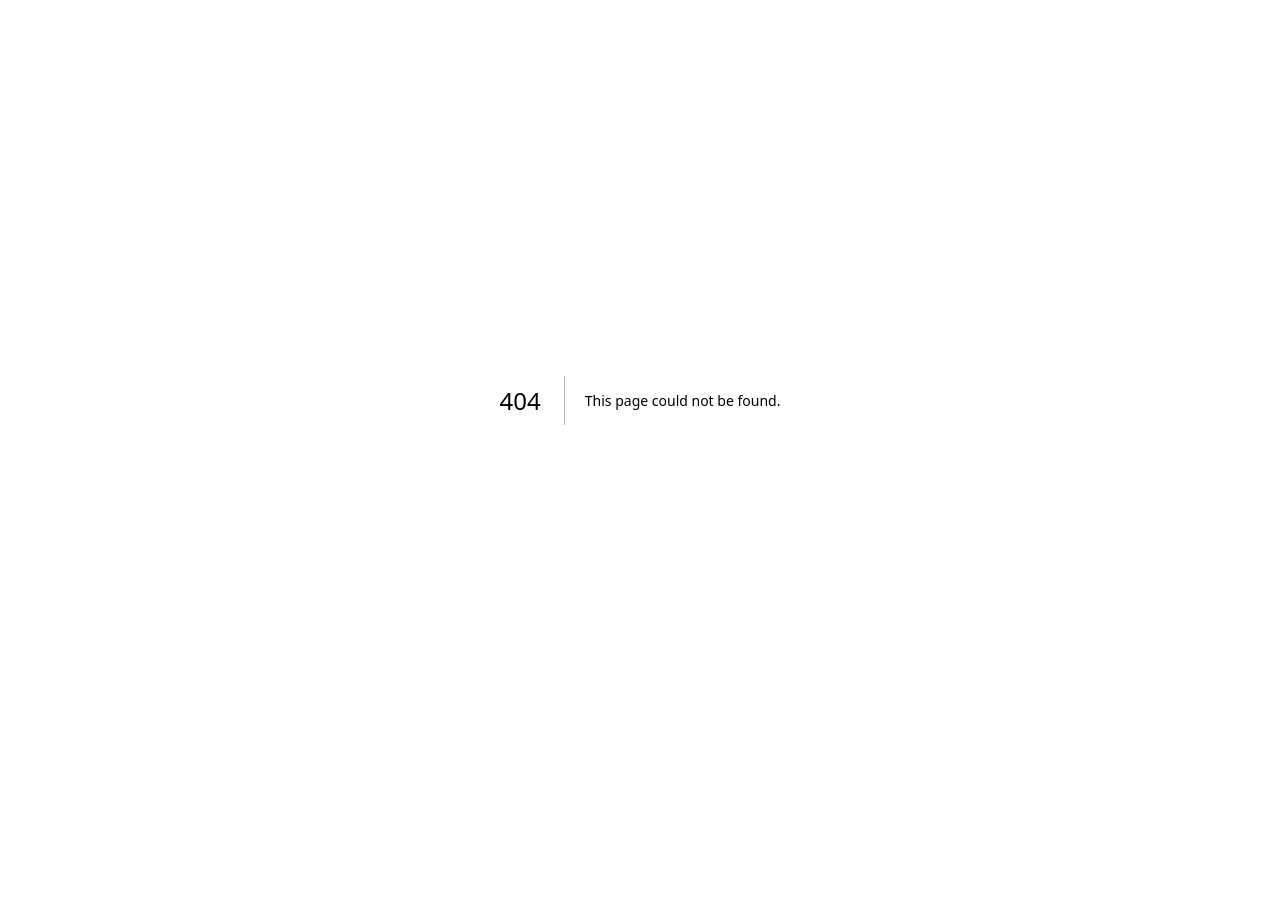
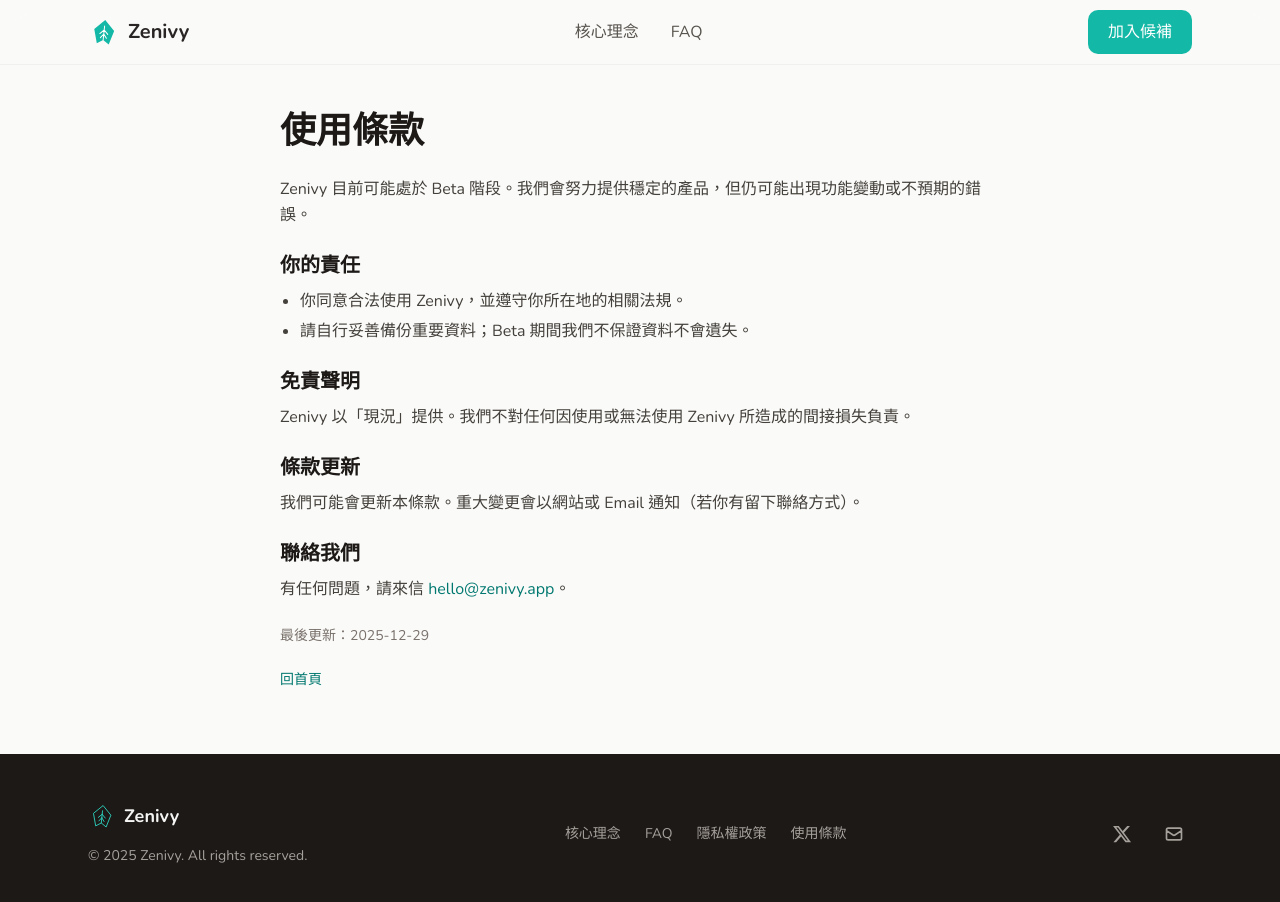
Before and after one commit to uNeedCorn/zenivy-website, a Next.js app: page /terms in a window 1280 px wide. Before the commit this address had no page. Shown: the top 902 px of the page. Before the commit the page ends 800 px from the top, so only its background shows below. Built offline with nearby package versions, Linux system fonts and the light colour scheme; a web font is replaced by a local one.

Commit message:
Refine prelaunch landing copy

```diff
--- a/src/app/page.tsx
+++ b/src/app/page.tsx
@@ -1,6 +1,7 @@
 import { Hero } from "@/components/sections/Hero";
 import { Features } from "@/components/sections/Features";
 import { Waitlist } from "@/components/sections/Waitlist";
+import { FAQ } from "@/components/sections/FAQ";
 import { Footer } from "@/components/sections/Footer";
 import { Header } from "@/components/sections/Header";
 
@@ -11,6 +12,7 @@
       <Hero />
       <Features />
       <Waitlist />
+      <FAQ />
       <Footer />
     </main>
   );
--- /dev/null
+++ b/src/app/privacy/page.tsx
@@ -0,0 +1,75 @@
+import type { Metadata } from "next";
+import Link from "next/link";
+import { Footer } from "@/components/sections/Footer";
+import { Header } from "@/components/sections/Header";
+
+export const metadata: Metadata = {
+  title: "隱私權政策｜Zenivy",
+  description: "Zenivy 隱私權政策與資料處理原則。",
+};
+
+export default function PrivacyPage() {
+  return (
+    <main className="min-h-screen bg-[#FAFAF9]">
+      <Header />
+      <section className="pt-28 pb-16">
+        <div className="max-w-3xl mx-auto px-6">
+          <h1 className="text-3xl md:text-4xl font-bold text-stone-900 mb-6">
+            隱私權政策
+          </h1>
+
+          <div className="space-y-6 text-stone-700 leading-relaxed">
+            <p>
+              Zenivy 以「本地優先」與「最小化資料收集」為設計方向。我們會盡可能減少不必要的資料上傳，讓你對自己的資料有更高的掌控感。
+            </p>
+
+            <div>
+              <h2 className="text-xl font-semibold text-stone-900 mb-2">我們可能收集的資料</h2>
+              <ul className="list-disc pl-5 space-y-1">
+                <li>你主動留下的 Email（例如加入候補、訂閱更新）。</li>
+                <li>網站託管與安全所需的基本伺服器日誌（如請求時間、IP、瀏覽器資訊）。</li>
+              </ul>
+            </div>
+
+            <div>
+              <h2 className="text-xl font-semibold text-stone-900 mb-2">我們如何使用</h2>
+              <ul className="list-disc pl-5 space-y-1">
+                <li>寄送內測開放通知、版本更新與重要公告。</li>
+                <li>維運網站安全、除錯與改善使用體驗。</li>
+              </ul>
+            </div>
+
+            <div>
+              <h2 className="text-xl font-semibold text-stone-900 mb-2">未來的雲端功能</h2>
+              <p>
+                若未來推出需要伺服器的功能（例如同步），會另外說明資料會如何處理，並以清楚的方式讓你選擇是否啟用。
+              </p>
+            </div>
+
+            <div>
+              <h2 className="text-xl font-semibold text-stone-900 mb-2">聯絡我們</h2>
+              <p>
+                任何隱私相關問題，請來信{" "}
+                <a className="text-teal-700 hover:underline" href="mailto:hello@zenivy.app">
+                  hello@zenivy.app
+                </a>
+                。
+              </p>
+            </div>
+
+            <p className="text-sm text-stone-500">
+              最後更新：{new Date().toISOString().slice(0, 10)}
+            </p>
+
+            <p className="text-sm">
+              <Link className="text-teal-700 hover:underline" href="/">
+                回首頁
+              </Link>
+            </p>
+          </div>
+        </div>
+      </section>
+      <Footer />
+    </main>
+  );
+}
--- /dev/null
+++ b/src/app/terms/page.tsx
@@ -0,0 +1,74 @@
+import type { Metadata } from "next";
+import Link from "next/link";
+import { Footer } from "@/components/sections/Footer";
+import { Header } from "@/components/sections/Header";
+
+export const metadata: Metadata = {
+  title: "使用條款｜Zenivy",
+  description: "Zenivy 使用條款與服務說明。",
+};
+
+export default function TermsPage() {
+  return (
+    <main className="min-h-screen bg-[#FAFAF9]">
+      <Header />
+      <section className="pt-28 pb-16">
+        <div className="max-w-3xl mx-auto px-6">
+          <h1 className="text-3xl md:text-4xl font-bold text-stone-900 mb-6">
+            使用條款
+          </h1>
+
+          <div className="space-y-6 text-stone-700 leading-relaxed">
+            <p>
+              Zenivy 目前可能處於 Beta 階段。我們會努力提供穩定的產品，但仍可能出現功能變動或不預期的錯誤。
+            </p>
+
+            <div>
+              <h2 className="text-xl font-semibold text-stone-900 mb-2">你的責任</h2>
+              <ul className="list-disc pl-5 space-y-1">
+                <li>你同意合法使用 Zenivy，並遵守你所在地的相關法規。</li>
+                <li>請自行妥善備份重要資料；Beta 期間我們不保證資料不會遺失。</li>
+              </ul>
+            </div>
+
+            <div>
+              <h2 className="text-xl font-semibold text-stone-900 mb-2">免責聲明</h2>
+              <p>
+                Zenivy 以「現況」提供。我們不對任何因使用或無法使用 Zenivy 所造成的間接損失負責。
+              </p>
+            </div>
+
+            <div>
+              <h2 className="text-xl font-semibold text-stone-900 mb-2">條款更新</h2>
+              <p>
+                我們可能會更新本條款。重大變更會以網站或 Email 通知（若你有留下聯絡方式）。
+              </p>
+            </div>
+
+            <div>
+              <h2 className="text-xl font-semibold text-stone-900 mb-2">聯絡我們</h2>
+              <p>
+                有任何問題，請來信{" "}
+                <a className="text-teal-700 hover:underline" href="mailto:hello@zenivy.app">
+                  hello@zenivy.app
+                </a>
+                。
+              </p>
+            </div>
+
+            <p className="text-sm text-stone-500">
+              最後更新：{new Date().toISOString().slice(0, 10)}
+            </p>
+
+            <p className="text-sm">
+              <Link className="text-teal-700 hover:underline" href="/">
+                回首頁
+              </Link>
+            </p>
+          </div>
+        </div>
+      </section>
+      <Footer />
+    </main>
+  );
+}
--- a/src/components/sections/FAQ.tsx
+++ b/src/components/sections/FAQ.tsx
@@ -4,29 +4,34 @@
 
 const faqs = [
   {
-    question: "適合誰？",
+    question: "Zenivy 是什麼？",
     answer:
-      "業務、顧問、創業者、自由工作者。傳統 CRM 太重，通訊錄不夠用的人。",
+      "Zenivy 是精簡、專注、本地優先的關係管理工具：把互動脈絡留住，讓你更有系統地照顧重要的人。",
   },
   {
-    question: "資料存在哪？",
+    question: "什麼時候可以用？",
     answer:
-      "你的電腦。本地 SQLite 資料庫，不經過任何伺服器。",
+      "我們正在收斂核心體驗並準備內測。加入候補後，有內測開放或重要更新會第一時間通知你。",
   },
   {
-    question: "可以匯入 Google Contacts？",
+    question: "資料存在哪裡？",
     answer:
-      "可以。支援雙向同步。",
+      "我們以本地優先為設計原則，目標是讓資料更可控、更安心；若未來提供需要伺服器的功能，會清楚說明並讓你選擇。",
   },
   {
-    question: "支援什麼系統？",
+    question: "會有雲端同步嗎？",
     answer:
-      "macOS（Apple Silicon / Intel）。Windows 開發中。",
+      "未來若推出雲端相關功能，會清楚說明資料如何處理，並提供明確的選擇權讓你決定是否啟用。",
   },
   {
-    question: "免費版有限制嗎？",
+    question: "加入候補後會收到什麼？",
     answer:
-      "沒有聯絡人數量限制。Pro 版增加雲端同步和進階分析。",
+      "當內測開放或有重大更新時，我們會寄信通知你；平常不會打擾。",
+  },
+  {
+    question: "支援哪些平台？",
+    answer:
+      "目前以 macOS 為優先；其他平台會在確認方向後再對外公告。",
   },
 ];
 
@@ -42,7 +47,7 @@
             常見問題
           </h2>
           <p className="text-lg text-stone-600 max-w-2xl mx-auto">
-            有其他問題？寫信到 hello@zenivy.app
+            有其他問題？歡迎寫信到 hello@zenivy.app
           </p>
         </div>
 
--- a/src/components/sections/Features.tsx
+++ b/src/components/sections/Features.tsx
@@ -1,7 +1,7 @@
 const features = [
   {
-    title: "點擊即編輯",
-    description: "像 Notion 一樣直接點擊文字編輯，不用切換模式。",
+    title: "精簡，不打擾",
+    description: "少一步是一種善意：把不必要的流程拿掉，讓你專注在關係本身。",
     icon: (
       <svg className="w-6 h-6" fill="none" stroke="currentColor" viewBox="0 0 24 24">
         <path strokeLinecap="round" strokeLinejoin="round" strokeWidth={1.5} d="M15.232 5.232l3.536 3.536m-2.036-5.036a2.5 2.5 0 113.536 3.536L6.5 21.036H3v-3.572L16.732 3.732z" />
@@ -9,8 +9,8 @@
     ),
   },
   {
-    title: "資料存在你的電腦",
-    description: "本地資料庫儲存，完全不經過任何伺服器。",
+    title: "本地優先",
+    description: "以本地優先設計，目標是讓資料更可控、更安心；若未來提供雲端功能，會清楚說明並讓你選擇。",
     icon: (
       <svg className="w-6 h-6" fill="none" stroke="currentColor" viewBox="0 0 24 24">
         <path strokeLinecap="round" strokeLinejoin="round" strokeWidth={1.5} d="M9 12l2 2 4-4m5.618-4.016A11.955 11.955 0 0112 2.944a11.955 11.955 0 01-8.618 3.04A12.02 12.02 0 003 9c0 5.591 3.824 10.29 9 11.622 5.176-1.332 9-6.03 9-11.622 0-1.042-.133-2.052-.382-3.016z" />
@@ -18,20 +18,20 @@
     ),
   },
   {
-    title: "Google 同步",
-    description: "匯入 Google 聯絡人，雙向同步更新。",
+    title: "脈絡，不只是姓名電話",
+    description: "把每次互動的關鍵資訊留住，下一次聯絡不用從零開始。",
     icon: (
       <svg className="w-6 h-6" fill="none" stroke="currentColor" viewBox="0 0 24 24">
-        <path strokeLinecap="round" strokeLinejoin="round" strokeWidth={1.5} d="M4 4v5h.582m15.356 2A8.001 8.001 0 004.582 9m0 0H9m11 11v-5h-.581m0 0a8.003 8.003 0 01-15.357-2m15.357 2H15" />
+        <path strokeLinecap="round" strokeLinejoin="round" strokeWidth={1.5} d="M12 8v4l3 3m6-3a9 9 0 11-18 0 9 9 0 0118 0z" />
       </svg>
     ),
   },
   {
-    title: "互動紀錄",
-    description: "記錄每一次互動，一眼看出該聯繫誰了。",
+    title: "清楚、可移轉",
+    description: "我們重視資料可攜性，會以清楚、可移轉為設計原則，讓你不被工具綁住。",
     icon: (
       <svg className="w-6 h-6" fill="none" stroke="currentColor" viewBox="0 0 24 24">
-        <path strokeLinecap="round" strokeLinejoin="round" strokeWidth={1.5} d="M12 8v4l3 3m6-3a9 9 0 11-18 0 9 9 0 0118 0z" />
+        <path strokeLinecap="round" strokeLinejoin="round" strokeWidth={1.5} d="M4 4v5h.582m15.356 2A8.001 8.001 0 004.582 9m0 0H9m11 11v-5h-.581m0 0a8.003 8.003 0 01-15.357-2m15.357 2H15" />
       </svg>
     ),
   },
@@ -44,10 +44,10 @@
         {/* Section Header */}
         <div className="text-center mb-16">
           <h2 className="text-3xl md:text-4xl font-bold text-stone-900 mb-4">
-            專注做好一件事
+            核心理念
           </h2>
           <p className="text-lg text-stone-600 max-w-2xl mx-auto">
-            讓你記住每個重要的人。
+            Zenivy 想做的不是更多功能，而是更少摩擦、更高掌控感。
           </p>
         </div>
 
--- a/src/components/sections/Footer.tsx
+++ b/src/components/sections/Footer.tsx
@@ -26,17 +26,14 @@
 
           {/* Links */}
           <div className="flex flex-wrap justify-center gap-6 text-sm">
-            <Link href="#features" className="hover:text-stone-100 transition-colors">
-              功能
+            <Link href="/#features" className="hover:text-stone-100 transition-colors">
+              核心理念
             </Link>
-            <Link href="#pricing" className="hover:text-stone-100 transition-colors">
-              方案
-            </Link>
-            <Link href="#faq" className="hover:text-stone-100 transition-colors">
+            <Link href="/#faq" className="hover:text-stone-100 transition-colors">
               FAQ
             </Link>
             <Link href="/privacy" className="hover:text-stone-100 transition-colors">
-              隱私政策
+              隱私權政策
             </Link>
             <Link href="/terms" className="hover:text-stone-100 transition-colors">
               使用條款
--- a/src/components/sections/Header.tsx
+++ b/src/components/sections/Header.tsx
@@ -24,13 +24,10 @@
 
           {/* Desktop Nav */}
           <nav className="hidden md:flex items-center gap-8">
-            <Link href="#features" className="text-stone-600 hover:text-stone-800 transition-colors">
-              功能
+            <Link href="/#features" className="text-stone-600 hover:text-stone-800 transition-colors">
+              核心理念
             </Link>
-            <Link href="#pricing" className="text-stone-600 hover:text-stone-800 transition-colors">
-              方案
-            </Link>
-            <Link href="#faq" className="text-stone-600 hover:text-stone-800 transition-colors">
+            <Link href="/#faq" className="text-stone-600 hover:text-stone-800 transition-colors">
               FAQ
             </Link>
           </nav>
@@ -38,10 +35,10 @@
           {/* CTA Button */}
           <div className="hidden md:flex items-center gap-4">
             <Link
-              href="#waitlist"
+              href="/#waitlist"
               className="px-5 py-2.5 bg-teal-500 hover:bg-teal-600 text-white font-medium rounded-[10px] transition-colors"
             >
-              立即下載
+              加入候補
             </Link>
           </div>
 
@@ -65,20 +62,17 @@
         {isMenuOpen && (
           <div className="md:hidden py-4 border-t border-stone-200">
             <nav className="flex flex-col gap-4">
-              <Link href="#features" className="text-stone-600 hover:text-stone-800 transition-colors">
-                功能
+              <Link href="/#features" className="text-stone-600 hover:text-stone-800 transition-colors">
+                核心理念
               </Link>
-              <Link href="#pricing" className="text-stone-600 hover:text-stone-800 transition-colors">
-                方案
-              </Link>
-              <Link href="#faq" className="text-stone-600 hover:text-stone-800 transition-colors">
+              <Link href="/#faq" className="text-stone-600 hover:text-stone-800 transition-colors">
                 FAQ
               </Link>
               <Link
-                href="#waitlist"
+                href="/#waitlist"
                 className="px-5 py-2.5 bg-teal-500 hover:bg-teal-600 text-white font-medium rounded-[10px] transition-colors text-center"
               >
-                立即下載
+                加入候補
               </Link>
             </nav>
           </div>
--- a/src/components/sections/Hero.tsx
+++ b/src/components/sections/Hero.tsx
@@ -8,33 +8,33 @@
           {/* Badge */}
           <div className="inline-flex items-center gap-2 px-4 py-1.5 bg-teal-100 rounded-full mb-6">
             <span className="w-2 h-2 bg-teal-500 rounded-full animate-pulse" />
-            <span className="text-sm font-medium text-teal-700">Beta 測試中</span>
+            <span className="text-sm font-medium text-teal-700">Beta 候補開放</span>
           </div>
 
           {/* Headline */}
           <h1 className="text-4xl md:text-5xl lg:text-6xl font-bold text-stone-900 mb-6 max-w-4xl leading-tight">
-            讓人脈管理回歸簡單
+            把每段關係照顧好
           </h1>
 
           {/* Subheadline */}
           <p className="text-lg md:text-xl text-stone-600 mb-8 max-w-2xl leading-relaxed">
-            給個人業務的聯絡人工具。<br className="hidden sm:block" />
-            Notion 風格的介面，資料存在你的電腦。
+            精簡、專注、本地優先。<br className="hidden sm:block" />
+            用更少摩擦記下互動脈絡，讓你在對的時候想起對的人。
           </p>
 
           {/* CTA Buttons */}
           <div className="flex flex-col sm:flex-row gap-4">
             <Link
-              href="#waitlist"
+              href="/#waitlist"
               className="px-8 py-3.5 bg-teal-500 hover:bg-teal-600 text-white font-semibold rounded-[10px] transition-all hover:scale-105 shadow-lg shadow-teal-500/25"
             >
-              免費下載 Mac 版
+              加入候補
             </Link>
             <Link
-              href="#features"
+              href="/#features"
               className="px-8 py-3.5 bg-white hover:bg-stone-50 text-stone-700 font-semibold rounded-[10px] transition-colors border border-stone-200"
             >
-              了解更多
+              了解核心理念
             </Link>
           </div>
         </div>
--- a/src/components/sections/Waitlist.tsx
+++ b/src/components/sections/Waitlist.tsx
@@ -23,31 +23,17 @@
         <div className="max-w-2xl mx-auto text-center">
           {/* Section Header */}
           <h2 className="text-3xl md:text-4xl font-bold text-stone-900 mb-4">
-            下載
+            加入候補
           </h2>
           <p className="text-lg text-stone-600 mb-8">
-            免費使用，無需註冊。
+            留下 Email，我們會在內測開放與重要更新時通知你。
           </p>
-
-          {/* Download Button */}
-          <div className="mb-8">
-            <a
-              href="#"
-              className="inline-flex items-center gap-2 px-8 py-4 bg-stone-900 hover:bg-stone-800 text-white font-semibold rounded-[10px] transition-all hover:scale-105"
-            >
-              <svg className="w-5 h-5" viewBox="0 0 24 24" fill="currentColor">
-                <path d="M18.71 19.5c-.83 1.24-1.71 2.45-3.05 2.47-1.34.03-1.77-.79-3.29-.79-1.53 0-2 .77-3.27.82-1.31.05-2.3-1.32-3.14-2.53C4.25 17 2.94 12.45 4.7 9.39c.87-1.52 2.43-2.48 4.12-2.51 1.28-.02 2.5.87 3.29.87.78 0 2.26-1.07 3.81-.91.65.03 2.47.26 3.64 1.98-.09.06-2.17 1.28-2.15 3.81.03 3.02 2.65 4.03 2.68 4.04-.03.07-.42 1.44-1.38 2.83M13 3.5c.73-.83 1.94-1.46 2.94-1.5.13 1.17-.34 2.35-1.04 3.19-.69.85-1.83 1.51-2.95 1.42-.15-1.15.41-2.35 1.05-3.11z"/>
-              </svg>
-              下載 Mac 版（Apple Silicon）
-            </a>
-          </div>
-
-          <div className="text-stone-400 text-sm mb-8">訂閱更新通知</div>
 
           {/* Email Form */}
           {status === "success" ? (
             <div className="p-6 bg-teal-50 rounded-2xl border border-teal-200">
-              <div className="text-teal-600 font-semibold">已訂閱</div>
+              <div className="text-teal-600 font-semibold">已加入候補</div>
+              <div className="text-teal-700/80 text-sm mt-1">有新進度時會第一時間寄信給你。</div>
             </div>
           ) : (
             <form onSubmit={handleSubmit} className="flex flex-col sm:flex-row gap-4">
@@ -55,7 +41,7 @@
                 type="email"
                 value={email}
                 onChange={(e) => setEmail(e.target.value)}
-                placeholder="your@email.com"
+                placeholder="name@example.com"
                 required
                 className="flex-1 px-5 py-3.5 bg-white border border-stone-200 rounded-[10px] focus:outline-none focus:ring-2 focus:ring-teal-500 focus:border-transparent placeholder:text-stone-400"
               />
@@ -64,13 +50,13 @@
                 disabled={status === "loading"}
                 className="px-8 py-3.5 bg-teal-500 hover:bg-teal-600 disabled:bg-teal-400 text-white font-semibold rounded-[10px] transition-colors"
               >
-                {status === "loading" ? "..." : "訂閱"}
+                {status === "loading" ? "送出中..." : "加入候補"}
               </button>
             </form>
           )}
 
           <p className="text-sm text-stone-500 mt-4">
-            不發垃圾信。
+            不發垃圾信，隨時可以取消訂閱。
           </p>
         </div>
       </div>
```
Also changed, not shown: doc/content-strategy.md (added, +56 -0 lines), src/app/layout.tsx (+7 -7 lines), src/components/sections/Pricing.tsx (+15 -16 lines), 1 other file (tests, documents, lock files or other folders).
